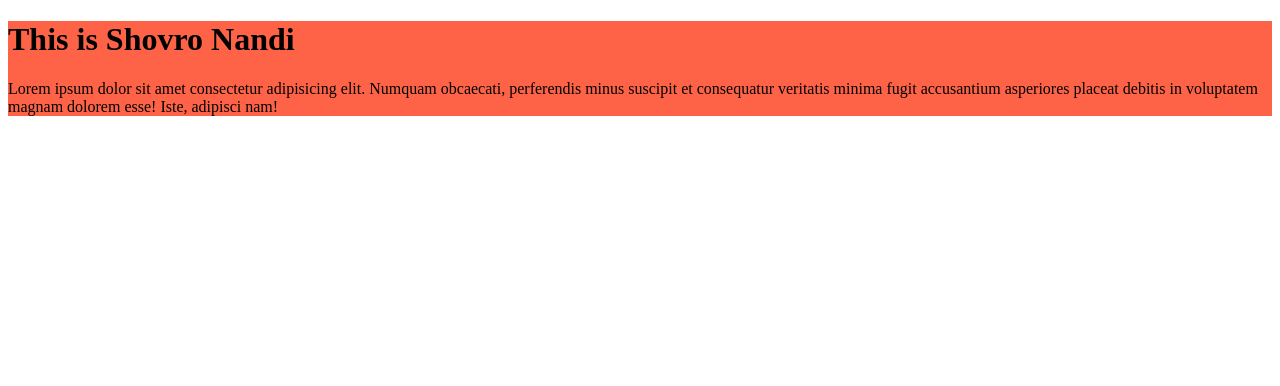
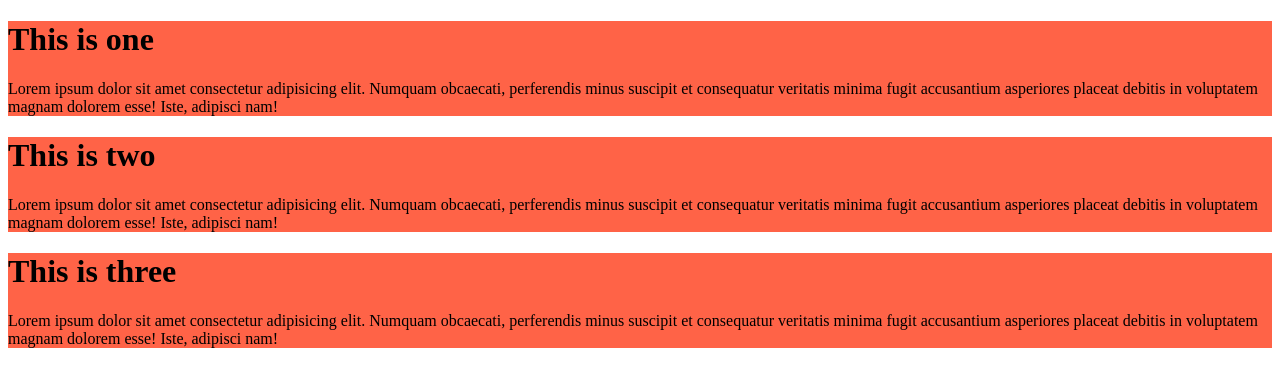
Before and after one commit to ShovroNandi/my-first-website-repo, a plain HTML site: page index.html in a window 1280 px wide. Drawn offline with Linux system fonts and the light colour scheme.

Commit message:
my second commit

```diff
--- a/index.html
+++ b/index.html
@@ -8,9 +8,16 @@
 </head>
 <body>
     <div>
-        <h1>This is Shovro Nandi</h1>
+        <h1>This is one</h1>
         <p>Lorem ipsum dolor sit amet consectetur adipisicing elit. Numquam obcaecati, perferendis minus suscipit et consequatur veritatis minima fugit accusantium asperiores placeat debitis in voluptatem magnam dolorem esse! Iste, adipisci nam!</p>
-
+    </div>
+    <div>
+        <h1>This is two</h1>
+        <p>Lorem ipsum dolor sit amet consectetur adipisicing elit. Numquam obcaecati, perferendis minus suscipit et consequatur veritatis minima fugit accusantium asperiores placeat debitis in voluptatem magnam dolorem esse! Iste, adipisci nam!</p>
+    </div>
+    <div>
+        <h1>This is three </h1>
+        <p>Lorem ipsum dolor sit amet consectetur adipisicing elit. Numquam obcaecati, perferendis minus suscipit et consequatur veritatis minima fugit accusantium asperiores placeat debitis in voluptatem magnam dolorem esse! Iste, adipisci nam!</p>
     </div>
 </body>
 </html>
```
